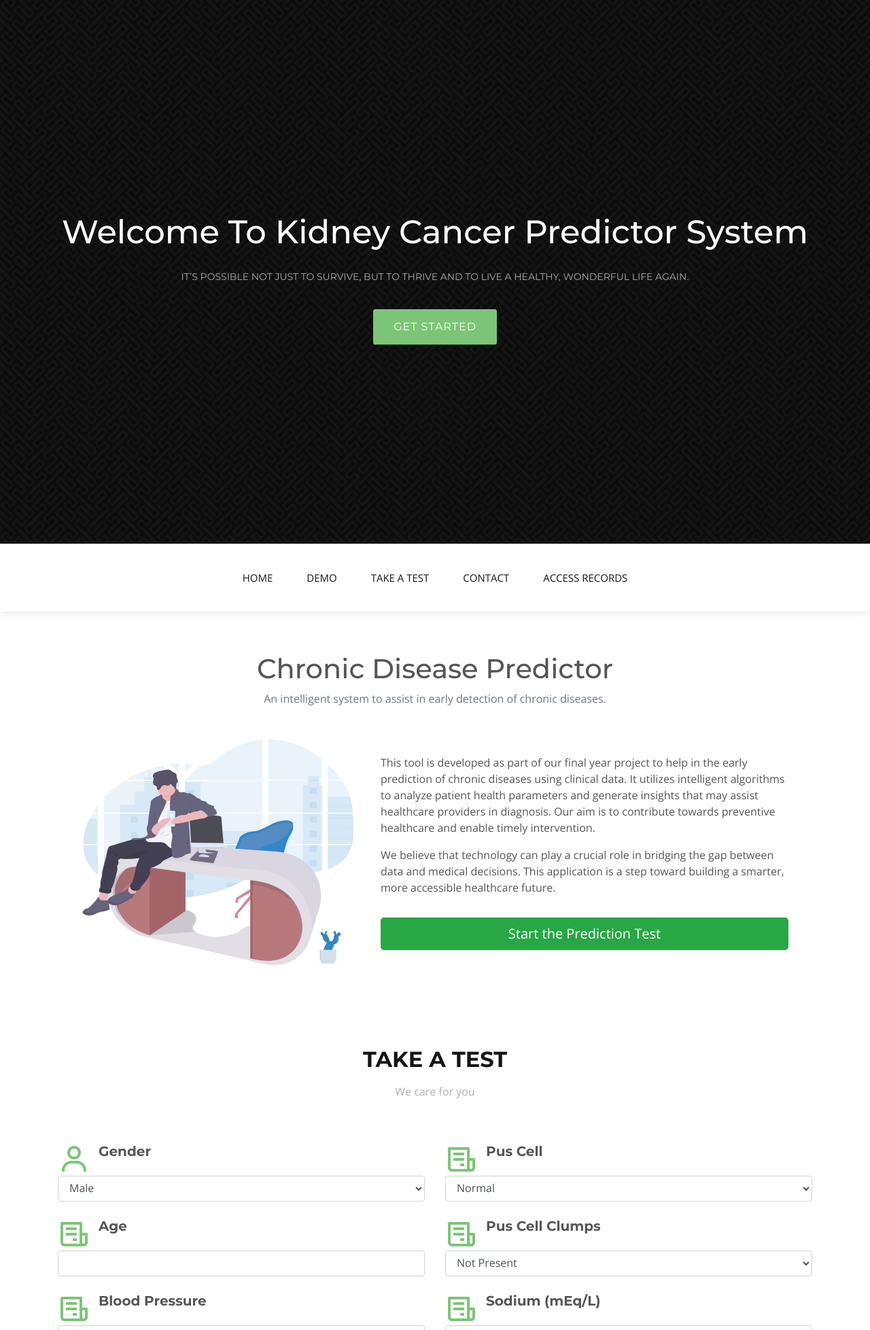
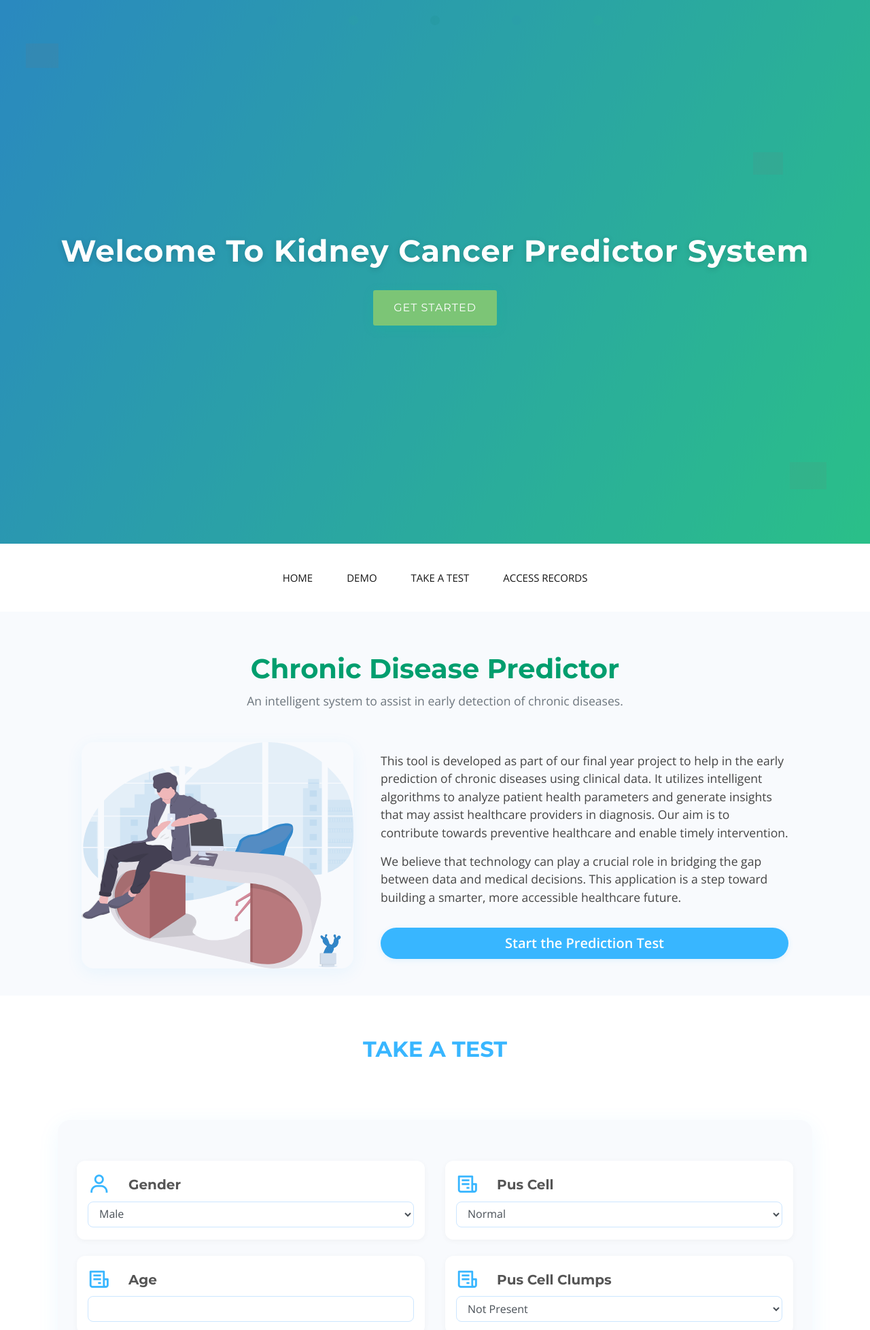
Before and after one commit to divyanshiet/CKD-Detection, a Flask app: page / in a window 1280 px wide. Shown: the top 1957 px of the page at 68% size. Run offline with Flask 2, Linux system fonts and the light colour scheme; parts of the project's set-up code (start-up, migrations or seed data) failed here and were passed over; some libraries are stand-ins or nearby versions; grey boxes are pictures that could not be loaded.

Commit message:
ui update

```diff
--- a/templates/index.html
+++ b/templates/index.html
@@ -23,7 +23,217 @@
 
   <!-- Template Main CSS File -->
   <link href="{{url_for('static',filename='css/style.css')}}" rel="stylesheet">
+  <style>
+    /* Hero Section */
+    #hero {
+      background: linear-gradient(120deg, #38b6ff 0%, #38ffb6 100%);
+      min-height: 100vh;
+      display: flex;
+      align-items: center;
+      position: relative;
+      color: #fff;
+      text-align: center;
+      overflow: hidden;
+    }
+    #hero::before {
+      content: "";
+      position: absolute;
+      top: 0; left: 0; right: 0; bottom: 0;
+      background: rgba(0,0,0,0.25);
+      z-index: 1;
+    }
+    .hero-container {
+      position: relative;
+      z-index: 2;
+      padding-top: 80px;
+    }
+    .hero-logo img {
+      width: 120px;
+      margin-bottom: 20px;
+      filter: drop-shadow(0 4px 12px rgba(0,0,0,0.2));
+    }
+    #hero h1 {
+      font-size: 2.8rem;
+      font-weight: 700;
+      letter-spacing: 1px;
+      margin-bottom: 20px;
+      text-shadow: 0 2px 8px rgba(0,0,0,0.15);
+    }
+    #hero h2 {
+      font-size: 1.3rem;
+      font-weight: 400;
+      margin-bottom: 30px;
+      color: #e0f7fa;
+    }
+    .btn-get-started {
+      background: #00c896;
+      color: #fff;
+      padding: 14px 38px;
+      border-radius: 30px;
+      font-size: 1.1rem;
+      font-weight: 600;
+      box-shadow: 0 4px 16px rgba(0,200,150,0.18);
+      transition: background 0.2s;
+      border: none;
+    }
+    .btn-get-started:hover {
+      background: #009e6e;
+      color: #fff;
+    }
 
+    /* About Section */
+    #about {
+      position: relative;
+      background: #f8fafd;
+      padding: 60px 0 40px 0;
+    }
+    #about h1 {
+      color: #009e6e;
+      font-weight: 700;
+      margin-bottom: 10px;
+    }
+    #about p {
+      font-size: 1.1rem;
+      color: #444;
+    }
+    #about img {
+      border-radius: 18px;
+      box-shadow: 0 6px 24px rgba(56,182,255,0.08);
+    }
+    #about .btn {
+      background: #38b6ff;
+      border: none;
+      border-radius: 25px;
+      font-weight: 600;
+      box-shadow: 0 2px 8px rgba(56,182,255,0.12);
+      transition: background 0.2s;
+    }
+    #about .btn:hover {
+      background: #009e6e;
+    }
+
+    /* Prediction Form Section */
+    #services {
+      background: #fff;
+      padding: 60px 0 40px 0;
+    }
+    #services .section-title h2 {
+      color: #38b6ff;
+      font-weight: 700;
+    }
+    #services form {
+      background: #f8fafd;
+      border-radius: 18px;
+      box-shadow: 0 8px 32px rgba(56,182,255,0.08);
+      padding: 36px 28px;
+      margin-top: 30px;
+      transition: box-shadow 0.2s;
+    }
+    #services form:hover {
+      box-shadow: 0 12px 36px rgba(56,182,255,0.16);
+    }
+    #services .icon-box {
+      background: #fff;
+      border-radius: 12px;
+      box-shadow: 0 2px 8px rgba(0,0,0,0.04);
+      padding: 18px 16px;
+      margin-bottom: 18px;
+      transition: box-shadow 0.2s;
+    }
+    #services .icon-box:hover {
+      box-shadow: 0 4px 16px rgba(56,182,255,0.10);
+    }
+    #services .icon-box i {
+      font-size: 2.1rem;
+      color: #38b6ff;
+      margin-bottom: 8px;
+    }
+    #services .form-control, #services select {
+      border-radius: 8px;
+      border: 1px solid #cce6ff;
+      box-shadow: none;
+      margin-top: 6px;
+      font-size: 1rem;
+      padding: 8px 12px;
+      transition: border 0.2s;
+    }
+    #services .form-control:focus, #services select:focus {
+      border: 1.5px solid #38b6ff;
+      outline: none;
+    }
+    #services input[type="submit"], #services .btn-success {
+      background: linear-gradient(90deg, #38b6ff 0%, #38ffb6 100%);
+      border: none;
+      color: #fff;
+      font-weight: 600;
+      border-radius: 25px;
+      padding: 12px 36px;
+      box-shadow: 0 2px 8px rgba(56,182,255,0.10);
+      transition: background 0.2s;
+    }
+    #services input[type="submit"]:hover, #services .btn-success:hover {
+      background: linear-gradient(90deg, #009e6e 0%, #38b6ff 100%);
+    }
+
+    /* Footer */
+    #footer {
+      position: relative;
+      background: linear-gradient(120deg, #38b6ff 0%, #38ffb6 100%);
+      color: #fff;
+      /* padding-top: 40px; */
+      box-shadow: 0 -4px 24px rgba(56,182,255,0.10);
+      overflow: hidden;
+    }
+    #footer::before {
+      content: "";
+      position: absolute;
+      top: 0; left: 0; right: 0; bottom: 0;
+      background: rgba(0,0,0,0.25); /* Same as #hero::before */
+      z-index: 0;
+    }
+    #footer > * {
+      position: relative;
+      z-index: 1;
+    }
+    #footer h3 {
+      font-weight: 700;
+      margin-bottom: 10px;
+      color: #fff;
+    }
+    #footer .social-links a {
+      color: #fff;
+      background: rgba(0,0,0,0.08);
+      border-radius: 50%;
+      width: 38px;
+      height: 38px;
+      display: inline-flex;
+      align-items: center;
+      justify-content: center;
+      margin: 0 6px;
+      font-size: 1.3rem;
+      transition: background 0.2s, color 0.2s;
+    }
+    #footer .social-links a:hover {
+      background: #fff;
+      color: #38b6ff;
+    }
+    #footer .copyright {
+      margin-top: 18px;
+      color: #e0f7fa;
+      font-size: 1rem;
+    }
+
+    /* Responsive Tweaks */
+    @media (max-width: 767px) {
+      #about .d-flex {
+        flex-direction: column !important;
+        gap: 24px !important;
+      }
+      #services form {
+        padding: 18px 8px;
+      }
+    }
+  </style>
 </head>
 
 <body>
@@ -33,7 +243,7 @@
     <div class="hero-container">
       <a href="index.html" class="hero-logo" data-aos="zoom-in"></a>
       <h1 data-aos="zoom-in">Welcome To Kidney Cancer Predictor System</h1>
-      <h2 data-aos="fade-up">It’s possible not just to survive, but to thrive and to live a healthy, wonderful life again.</h2>
+      <!-- <h2 data-aos="fade-up">It’s possible not just to survive, but to thrive and to live a healthy, wonderful life again.</h2> -->
       <a data-aos="fade-up" href="#about" class="btn-get-started scrollto">Get Started</a>
     </div>
   </section><!-- End Hero -->
@@ -52,7 +262,6 @@
           <li class="active"><a href="/">Home</a></li>
           <li><a href="#about">Demo</a></li>
           <li><a href="#services">Take a Test</a></li>
-          <li><a href="#contact">Contact</a></li>
           <li><a href="/login">Access Records</a></li>
 
 
@@ -110,7 +319,6 @@
 
         <div class="section-title" data-aos="fade-up">
           <h2>Take a Test</h2>
-          <p>We care for you</p>
         </div>
 
         <form action="/predict" method="POST">
@@ -227,58 +435,33 @@
 
 
 
-    <!-- ======= Contact Section ======= -->
+    <!-- ======= Contact Section ===
     <section id="contact" class="contact section-bg">
       <div class="container">
 
-        <div class="section-title">
-          <h2>Contact</h2
+        <div class="section-title text-center mb-5">
+          <h2>Contact</h2>
+          <p class="text-muted">Have questions or feedback? Reach out to us!</p>
         </div>
 
-        <div class="row">
-
-          <div class="col-lg-4">
-            <div class="info d-flex flex-column justify-content-center" data-aos="fade-right">
-              <div class="address">
-                <i class="icofont-google-map"></i>
-                <h4>Location:</h4>
-                <p>SG,<br>Pune, 411051</p>
-              </div>
-
-              <div class="email">
-                <i class="icofont-envelope"></i>
-                <h4>Email:</h4>
-                <p>info@feedback.com</p>
-              </div>
-
-              <div class="phone">
-                <i class="icofont-phone"></i>
-                <h4>Call:</h4>
-                <p>+91 814896589</p>
-              </div>
-
-            </div>
-
-          </div>
-
-          <div class="col-lg-8 mt-5 mt-lg-0">
-
-            <form action="forms/contact.php" method="post" role="form" class="php-email-form" data-aos="fade-left">
-              <div class="form-row">
-                <div class="col-md-6 form-group">
+        <div class="row justify-content-center align-items-center">
+          <div class="col-lg-7">
+            <form action="forms/contact.php" method="post" role="form" class="php-email-form shadow-lg p-4 rounded bg-white" data-aos="fade-up">
+              <div class="form-row row">
+                <div class="form-group col-md-6 mb-3">
                   <input type="text" name="name" class="form-control" id="name" placeholder="Your Name" data-rule="minlen:4" data-msg="Please enter at least 4 chars" />
                   <div class="validate"></div>
                 </div>
-                <div class="col-md-6 form-group">
+                <div class="form-group col-md-6 mb-3">
                   <input type="email" class="form-control" name="email" id="email" placeholder="Your Email" data-rule="email" data-msg="Please enter a valid email" />
                   <div class="validate"></div>
                 </div>
               </div>
-              <div class="form-group">
+              <div class="form-group mb-3">
                 <input type="text" class="form-control" name="subject" id="subject" placeholder="Subject" data-rule="minlen:4" data-msg="Please enter at least 8 chars of subject" />
                 <div class="validate"></div>
               </div>
-              <div class="form-group">
+              <div class="form-group mb-3">
                 <textarea class="form-control" name="message" rows="5" data-rule="required" data-msg="Please write something for us" placeholder="Message"></textarea>
                 <div class="validate"></div>
               </div>
@@ -287,15 +470,15 @@
                 <div class="error-message"></div>
                 <div class="sent-message">Your message has been sent. Thank you!</div>
               </div>
-              <div class="text-center"><button type="submit">Send Message</button></div>
+              <div class="text-center">
+                <button type="submit" class="btn btn-success px-5 py-2">Send Message</button>
+              </div>
             </form>
-
           </div>
-
         </div>
 
       </div>
-    </section><!-- End Contact Section -->
+    </section>-- End Contact Section -->
 
   </main><!-- End #main -->
 
@@ -308,19 +491,10 @@
 
         <div class="row justify-content-center">
           <div class="col-lg-6">
-            <a href="#header" class="scrollto footer-logo"><img src="{{url_for('static',filename='img/hero-logo.png')}}" alt=""></a>
+            <a href="#header" class="scrollto footer-logo"></a>
             <h3>Kidney Cancer Predictor System</h3>
           </div>
         </div>
-
-        <div class="row footer-newsletter justify-content-center">
-          <div class="col-lg-6">
-            <form action="" method="post">
-              <input type="email" name="email" placeholder="Enter your Email"><input type="submit" value="Get in touch">
-            </form>
-          </div>
-        </div>
-
         <div class="social-links">
           <a href="#" class="twitter"><i class="bx bxl-twitter"></i></a>
           <a href="#" class="facebook"><i class="bx bxl-facebook"></i></a>
@@ -329,12 +503,6 @@
           <a href="#" class="linkedin"><i class="bx bxl-linkedin"></i></a>
         </div>
 
-      </div>
-    </div>
-
-    <div class="container footer-bottom clearfix">
-      <div class="copyright">
-        &copy; Copyright <strong><span>KCP</span></strong>. All Rights Reserved
       </div>
     </div>
   </footer><!-- End Footer -->
@@ -358,6 +526,33 @@
   <!-- Template Main JS File -->
   <script src="{{url_for('static',filename='js/main.js')}}"></script>
 
+  <!-- Decorative SVG Wave -->
+<div style="margin-bottom:-8px;overflow:hidden;line-height:0;">
+  <svg viewBox="0 0 1440 90" fill="none" xmlns="http://www.w3.org/2000/svg" style="min-width:100%;height:90px;">
+    <path fill="#f8fafd" fill-opacity="1" d="M0,32L48,53.3C96,75,192,117,288,117.3C384,117,480,75,576,58.7C672,43,768,53,864,74.7C960,96,1056,128,1152,122.7C1248,117,1344,75,1392,53.3L1440,32L1440,0L1392,0C1344,0,1248,0,1152,0C1056,0,960,0,864,0C768,0,672,0,576,0C480,0,384,0,288,0C192,0,96,0,48,0L0,0Z"></path>
+  </svg>
+</div>
+
+<!-- Floating Medical Icons -->
+<div style="position:absolute;top:8%;left:3%;z-index:0;opacity:0.12;">
+  <img src="https://img.icons8.com/color/96/000000/stethoscope.png" width="48" alt="stethoscope"/>
+</div>
+<div style="position:absolute;bottom:10%;right:5%;z-index:0;opacity:0.10;">
+  <img src="https://img.icons8.com/color/96/000000/heart-with-pulse.png" width="54" alt="heart"/>
+</div>
+<div style="position:absolute;top:28%;right:10%;z-index:0;opacity:0.10;">
+  <img src="https://img.icons8.com/color/96/000000/medical-doctor.png" width="44" alt="doctor"/>
+</div>
+
+<!-- SVG Pattern Background -->
+<svg width="100%" height="60" viewBox="0 0 100 10" fill="none" xmlns="http://www.w3.org/2000/svg" style="position:absolute;top:0;left:0;z-index:0;opacity:0.06;">
+  <circle cx="10" cy="5" r="1.2" fill="#38b6ff"/>
+  <circle cx="30" cy="5" r="1.2" fill="#38ffb6"/>
+  <circle cx="50" cy="5" r="1.2" fill="#009e6e"/>
+  <circle cx="70" cy="5" r="1.2" fill="#38b6ff"/>
+  <circle cx="90" cy="5" r="1.2" fill="#38ffb6"/>
+</svg>
+
 </body>
 
 </html>
```
Also changed, not shown: models.py (+19 -62 lines), 1 other file.
